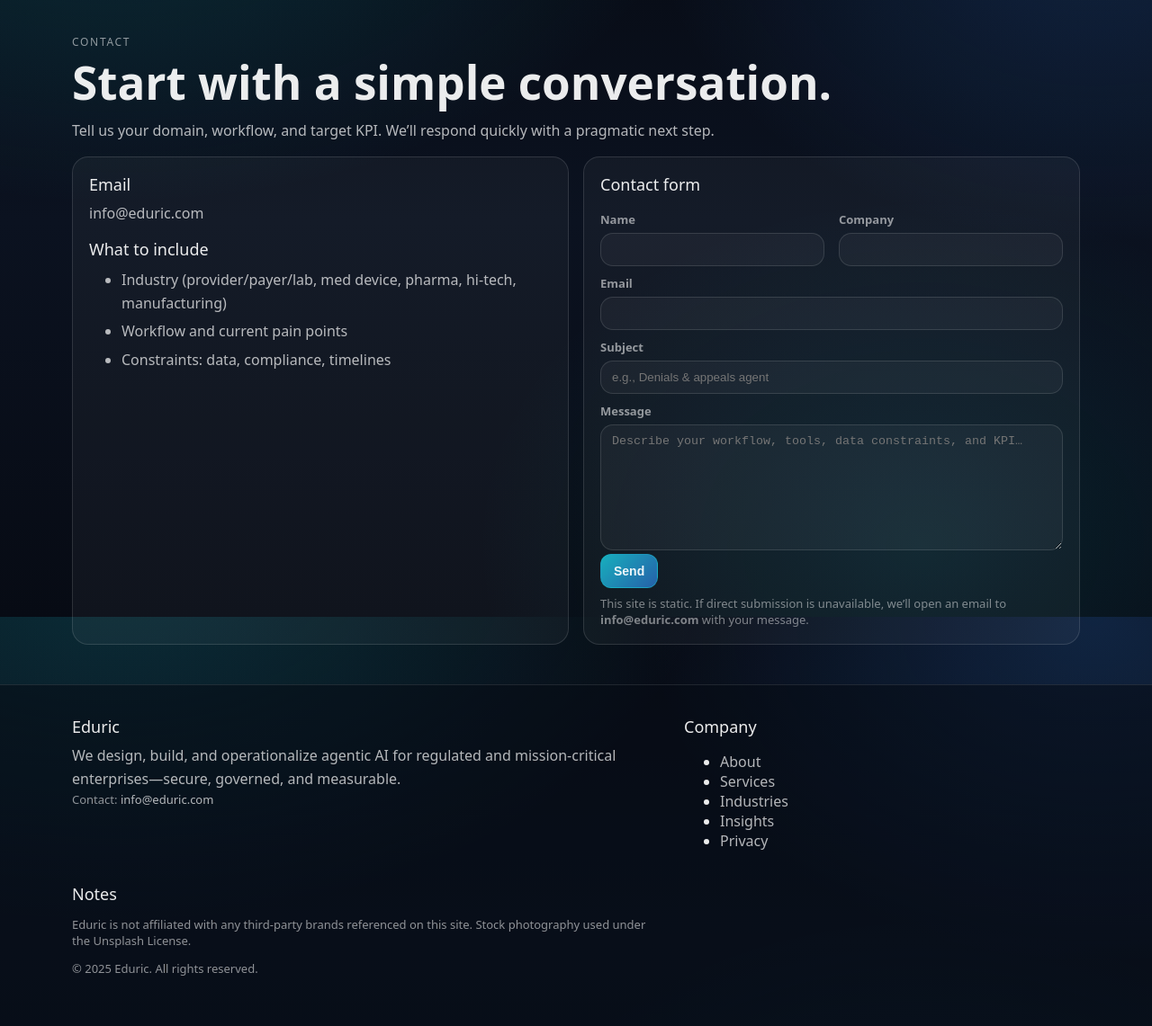
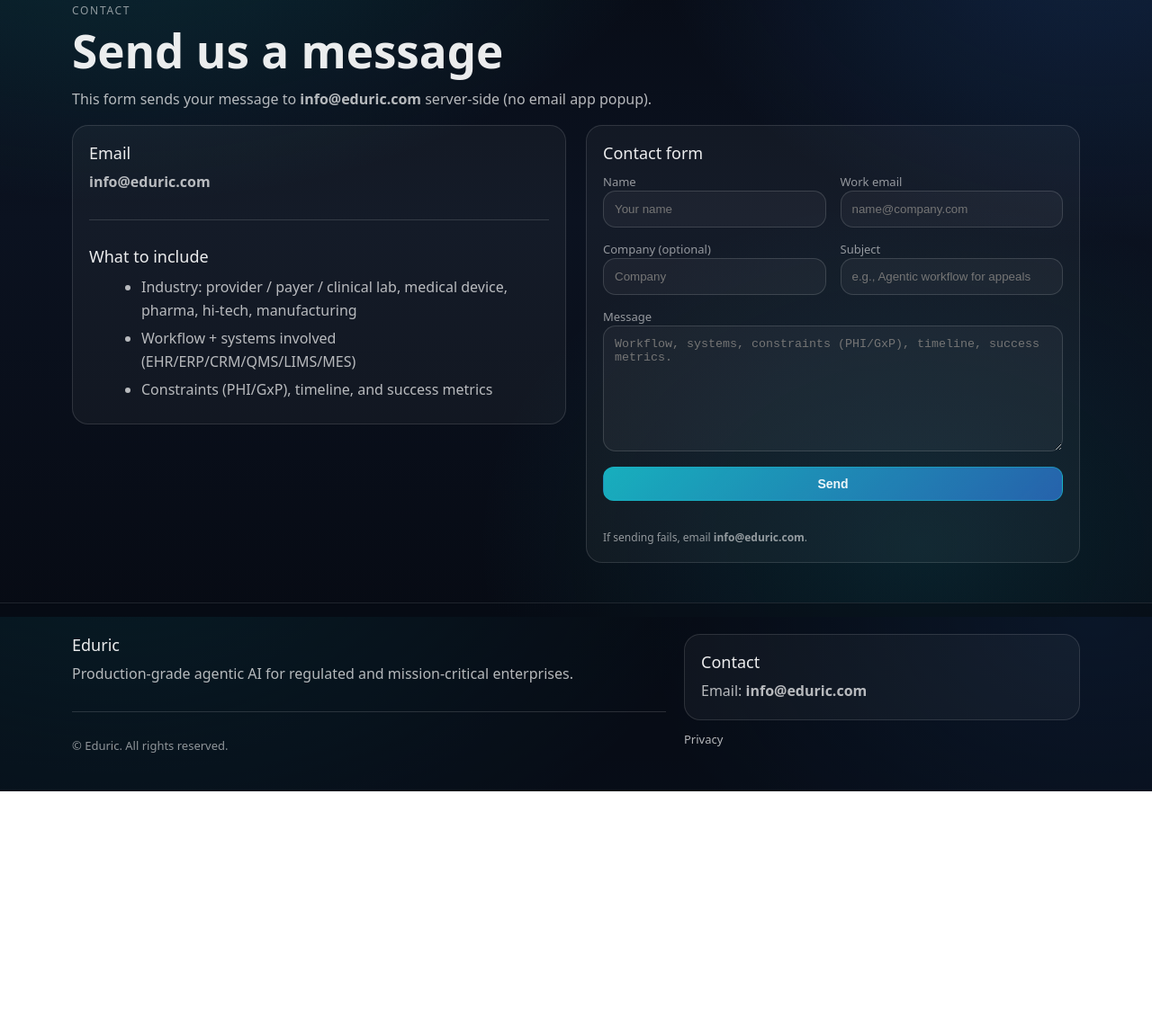
Before and after one commit to ishna987-tech/Eduric-website, a plain HTML site: page contact.html in a window 1280 px wide. Shown: the part 114-1255 px from the top of the page at 90% size. After the commit the page ends 994 px from the top, so only its background shows below. Drawn offline with Linux system fonts and the light colour scheme.

Commit message:
Add files via upload

```diff
--- a/assets/js/main.js
+++ b/assets/js/main.js
@@ -1,65 +1,38 @@
-/* Eduric static site helpers */
+/* Eduric — contact form server-side submit (no mailto) */
 (function () {
-  // Optional: set window.EDURIC = { CALENDLY_URL: "https://calendly.com/..." }
-  const url = (window.EDURIC && window.EDURIC.CALENDLY_URL) || "";
-  document.querySelectorAll("[data-calendly]").forEach((el) => {
-    if (!url) return;
-    el.setAttribute("href", url);
-    el.setAttribute("target", "_blank");
-    el.setAttribute("rel", "noopener");
-  });
-
-  // Contact form (static-friendly): try POST if endpoint provided, else mailto fallback.
   const form = document.querySelector("form[data-contact-form]");
   if (!form) return;
 
   const status = document.getElementById("formStatus");
-  const endpoint = (window.EDURIC && window.EDURIC.CONTACT_ENDPOINT) || "";
-
-  function mailto(payload) {
-    const subject = encodeURIComponent(payload.subject || "Eduric inquiry");
-    const body = encodeURIComponent(
-      `Name: ${payload.name}\nCompany: ${payload.company}\nEmail: ${payload.email}\n\nMessage:\n${payload.message}`
-    );
-    window.location.href = `mailto:info@eduric.com?subject=${subject}&body=${body}`;
-  }
 
   form.addEventListener("submit", async (e) => {
     e.preventDefault();
-    if (status) status.textContent = "Preparing…";
+    if (status) status.textContent = "Sending…";
 
     const payload = {
       name: form.querySelector("[name=name]")?.value || "",
       email: form.querySelector("[name=email]")?.value || "",
+      company: form.querySelector("[name=company]")?.value || "",
       subject: form.querySelector("[name=subject]")?.value || "",
       message: form.querySelector("[name=message]")?.value || "",
-      company: form.querySelector("[name=company]")?.value || "",
-      hp: form.querySelector("[name=hp]")?.value || "" // honeypot
+      hp: form.querySelector("[name=hp]")?.value || ""
     };
 
-    if (payload.hp) return; // bot
-
-    // If no endpoint configured, use mailto immediately.
-    if (!endpoint) {
-      if (status) status.textContent = "Opening email…";
-      mailto(payload);
-      return;
-    }
-
     try {
-      if (status) status.textContent = "Sending…";
-      const res = await fetch(endpoint, {
+      const res = await fetch("/api/contact", {
         method: "POST",
         headers: { "content-type": "application/json" },
         body: JSON.stringify(payload)
       });
-      if (!res.ok) throw new Error("Request failed");
+
+      const txt = await res.text();
+      if (!res.ok) throw new Error(txt || "Request failed");
+
       form.reset();
       if (status) status.textContent = "Sent. We’ll respond shortly.";
     } catch (err) {
-      if (status) status.textContent = "Opening email…";
-      mailto(payload);
       console.error(err);
+      if (status) status.textContent = "Could not send. Please email info@eduric.com.";
     }
   });
 })();
--- a/contact.html
+++ b/contact.html
@@ -1,106 +1,130 @@
 <!doctype html>
-<html lang="en"><head>
-<meta charset="utf-8"/><meta name="viewport" content="width=device-width, initial-scale=1"/>
+<html lang="en">
+<head>
+  <meta charset="utf-8"/>
+  <meta name="viewport" content="width=device-width,initial-scale=1"/>
   <title>Contact | Eduric</title>
-<meta name="description" content="Contact Eduric for agentic AI consulting and products in Healthcare, Life Sciences, Hi‑Tech, and Manufacturing."/>
+  <meta name="description" content="Contact Eduric to design your first production agentic workflow—securely, measurably, and at scale."/>
   <link rel="icon" href="assets/img/eduric-logo.png"/>
   <link rel="stylesheet" href="assets/css/style.css"/>
-<link rel="canonical" href="https://eduric.com/contact.html"/>
-<meta property="og:site_name" content="Eduric"/>
-<meta property="og:type" content="website"/>
-<meta property="og:title" content="Contact | Eduric"/>
-<meta property="og:description" content="Contact Eduric for agentic AI consulting and products in Healthcare, Life Sciences, Hi‑Tech, and Manufacturing."/>
-<meta property="og:url" content="https://eduric.com/contact.html"/>
-<meta property="og:image" content="https://eduric.com/assets/img/eduric-logo.png"/>
-<meta name="twitter:card" content="summary_large_image"/>
-<meta name="twitter:title" content="Contact | Eduric"/>
-<meta name="twitter:description" content="Contact Eduric for agentic AI consulting and products in Healthcare, Life Sciences, Hi‑Tech, and Manufacturing."/>
-<meta name="twitter:image" content="https://eduric.com/assets/img/eduric-logo.png"/>
-<script type="application/ld+json">
-{
-  "@context": "https://schema.org",
-  "@type": "Organization",
-  "name": "Eduric",
-  "url": "https://eduric.com",
-  "email": "info@eduric.com"
-}
-</script>
-</head><body>
-<header class="nav"><div class="container nav-inner">
+</head>
+<body>
+
+<header class="nav">
+  <div class="container nav-inner">
     <a class="brand" href="index.html" aria-label="Eduric home">
       <img src="assets/img/eduric-logo.png" alt="Eduric logo"/>
-<div><div class="name">EDURIC</div><div class="small">Agentic AI for regulated enterprises</div></div>
+      <div>
+        <div class="name">EDURIC</div>
+        <div class="small">Agentic AI for regulated enterprises</div>
+      </div>
     </a>
-<nav class="menu"><a href='index.html' class=''>Home</a>
-<a href='services.html' class=''>Services</a>
-<a href='industries.html' class=''>Industries</a>
-<a href='insights.html' class=''>Insights</a>
-<a href='about.html' class=''>About</a>
-<a href='contact.html' class='active'>Contact</a></nav>
+
+    <nav class="menu">
+      <a href="index.html">Home</a>
+      <a href="services.html">Services</a>
+      <a href="industries.html">Industries</a>
+      <a href="insights.html">Insights</a>
+      <a href="about.html">About</a>
+      <a class="active" href="contact.html">Contact</a>
+    </nav>
+
     <div class="cta">
-<a class="btn" href="mailto:info@eduric.com"><svg viewBox='0 0 24 24' fill='none' xmlns='http://www.w3.org/2000/svg'><path d='M4 4h16v16H4V4Z' stroke='currentColor' stroke-width='2'/><path d='M4 6l8 7 8-7' stroke='currentColor' stroke-width='2' stroke-linecap='round' stroke-linejoin='round'/></svg> info@eduric.com</a>
-<a class="btn primary" href="contact.html"><svg viewBox='0 0 24 24' fill='none' xmlns='http://www.w3.org/2000/svg'><path d='M5 12h12' stroke='currentColor' stroke-width='2' stroke-linecap='round'/><path d='M13 6l6 6-6 6' stroke='currentColor' stroke-width='2' stroke-linecap='round' stroke-linejoin='round'/></svg> Talk to Eduric</a>
-</div></div></header>
+      <a class="btn" href="mailto:info@eduric.com">info@eduric.com</a>
+    </div>
+  </div>
+</header>
 
-<main class="section"><div class="container">
+<main>
+  <section class="section">
+    <div class="container">
       <div class="kicker">Contact</div>
-  <h1 class="h1">Start with a simple conversation.</h1>
-  <p class="p">Tell us your domain, workflow, and target KPI. We’ll respond quickly with a pragmatic next step.</p>
+      <h1 class="h1">Send us a message</h1>
+      <p class="p">This form sends your message to <b>info@eduric.com</b> server-side (no email app popup).</p>
 
-  <div class="grid-2" style="margin-top:16px">
-    <div class="card" style="padding:18px">
+      <div class="split" style="margin-top:16px;">
+        <div class="card">
           <div class="h3">Email</div>
-      <p class="p"><a href="mailto:info@eduric.com">info@eduric.com</a></p>
-      <div class="h3" style="margin-top:14px">What to include</div>
-      <ul class="list-tight">
-        <li>Industry (provider/payer/lab, med device, pharma, hi‑tech, manufacturing)</li>
-        <li>Workflow and current pain points</li>
-        <li>Constraints: data, compliance, timelines</li>
+          <p class="p"><a href="mailto:info@eduric.com"><b>info@eduric.com</b></a></p>
+
+          <div class="hr"></div>
+          <div class="h3">What to include</div>
+          <ul>
+            <li>Industry: provider / payer / clinical lab, medical device, pharma, hi‑tech, manufacturing</li>
+            <li>Workflow + systems involved (EHR/ERP/CRM/QMS/LIMS/MES)</li>
+            <li>Constraints (PHI/GxP), timeline, and success metrics</li>
           </ul>
         </div>
 
-    <div class="card" style="padding:18px">
+        <div class="card">
           <div class="h3">Contact form</div>
-      <form data-contact-form>
+
+          <!-- IMPORTANT: no mailto. This posts to /api/contact -->
+          <form class="form" data-contact-form>
             <div class="grid-2">
-          <label class="field">Name<input name="name" required/></label>
-          <label class="field">Company<input name="company"/></label>
+              <div>
+                <label>Name</label>
+                <input class="input" name="name" placeholder="Your name" required>
               </div>
-        <label class="field">Email<input type="email" name="email" required/></label>
-        <label class="field">Subject<input name="subject" placeholder="e.g., Denials & appeals agent"/></label>
-        <label class="field">Message<textarea name="message" rows="5" required placeholder="Describe your workflow, tools, data constraints, and KPI…"></textarea></label>
-        <input class="hp" name="hp" tabindex="-1" autocomplete="off" aria-hidden="true"/>
-        <div class="cta" style="justify-content:flex-start">
-          <button class="btn primary" type="submit">Send</button>
-          <div id="formStatus" class="small" aria-live="polite"></div>
-        </div>
-        <div class="small" style="margin-top:8px;opacity:.85">This site is static. If direct submission is unavailable, we’ll open an email to <b>info@eduric.com</b> with your message.</div>
-      </form>
+              <div>
+                <label>Work email</label>
+                <input class="input" type="email" name="email" placeholder="name@company.com" required>
               </div>
             </div>
-</div></main>
 
-<footer class="footer"><div class="container footer-grid">
+            <div class="grid-2">
               <div>
-<div class="h3">Eduric</div>
-<p class="p">We design, build, and operationalize agentic AI for regulated and mission‑critical enterprises—secure, governed, and measurable.</p>
-<div class="small">Contact: <a href="mailto:info@eduric.com">info@eduric.com</a></div>
+                <label>Company (optional)</label>
+                <input class="input" name="company" placeholder="Company">
               </div>
               <div>
-<div class="h3">Company</div>
-<ul>
-<li><a href="about.html">About</a></li>
-<li><a href="services.html">Services</a></li>
-<li><a href="industries.html">Industries</a></li>
-<li><a href="insights.html">Insights</a></li>
-<li><a href="privacy.html">Privacy</a></li>
-</ul>
+                <label>Subject</label>
+                <input class="input" name="subject" placeholder="e.g., Agentic workflow for appeals" required>
+              </div>
+            </div>
+
+            <div>
+              <label>Message</label>
+              <textarea name="message" placeholder="Workflow, systems, constraints (PHI/GxP), timeline, success metrics." required></textarea>
+            </div>
+
+            <!-- Honeypot (spam trap) - leave blank -->
+            <div style="display:none">
+              <label>Do not fill</label>
+              <input class="input" name="hp" tabindex="-1" autocomplete="off">
+            </div>
+
+            <button class="btn primary" type="submit">Send</button>
+            <div id="formStatus" class="note" style="margin-top:10px;"></div>
+          </form>
+
+          <div class="note" style="margin-top:10px;">
+            If sending fails, email <a href="mailto:info@eduric.com"><b>info@eduric.com</b></a>.
+          </div>
+        </div>
+      </div>
+    </div>
+  </section>
+</main>
+
+<footer class="footer">
+  <div class="container footer-grid">
+    <div>
+      <div class="h3" style="margin:0 0 8px">Eduric</div>
+      <p class="p">Production-grade agentic AI for regulated and mission‑critical enterprises.</p>
+      <div class="hr"></div>
+      <div class="small">© Eduric. All rights reserved.</div>
     </div>
     <div>
-<div class="h3">Notes</div>
-<p class="small">Eduric is not affiliated with any third‑party brands referenced on this site. Stock photography used under the Unsplash License.</p>
-<p class="small">© 2025 Eduric. All rights reserved.</p>
+      <div class="card">
+        <div class="h3">Contact</div>
+        <p class="p">Email: <a href="mailto:info@eduric.com"><b>info@eduric.com</b></a></p>
       </div>
-</div></footer>
+      <div class="small" style="margin-top:12px;"><a href="privacy.html">Privacy</a></div>
+    </div>
+  </div>
+</footer>
+
 <script src="assets/js/main.js"></script>
-</body></html>
+</body>
+</html>
```
Also changed, not shown: functions/api/contact.js (+9 -12 lines). Lines whose indentation alone changed are shown as unchanged.
